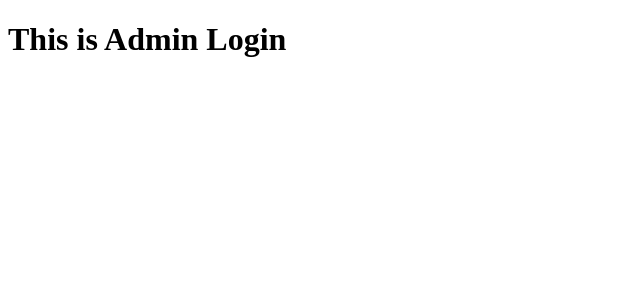
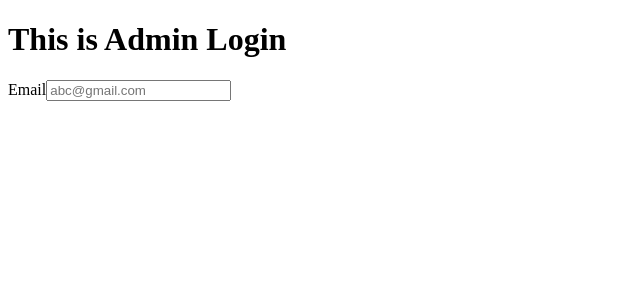
Before and after one commit to PoornaSenadheera100/SPSH-Ayurvedic-Center, a React (Create React App) app in the folder frontend/: page /adminlogin in a window 1280 px wide. Shown: the top 300 px of the page, without its empty margins (0-640 px from the left). Built offline with nearby package versions, Linux system fonts and the light colour scheme.

Commit message:
Added form and retrieve the data

```diff
--- a/frontend/src/components/LoginAdmin.js
+++ b/frontend/src/components/LoginAdmin.js
@@ -1,7 +1,29 @@
+import { useState } from "react";
+import axios from 'axios';
+
 export default function LoginAdmin(){
+
+    const [email, setEmail] = useState({});
+
+    function validate(e){
+        e.preventDefault();
+        axios.get(`http://localhost:8070/admin/get/email/${email}`).then((res)=>{
+            console.log(res.data);
+        }).catch((err)=>{
+            alert(err.message);
+        })
+    }
+
     return(
         <div>
             <h1>This is Admin Login</h1>
+
+            <form onSubmit={validate}>
+                <label for="email">Email</label>
+                <input type="email" id="email" placeholder="abc@gmail.com" required onChange={(e)=>{
+                    setEmail(e.target.value);
+                }}/>
+            </form>
         </div>
     )
 }
```
